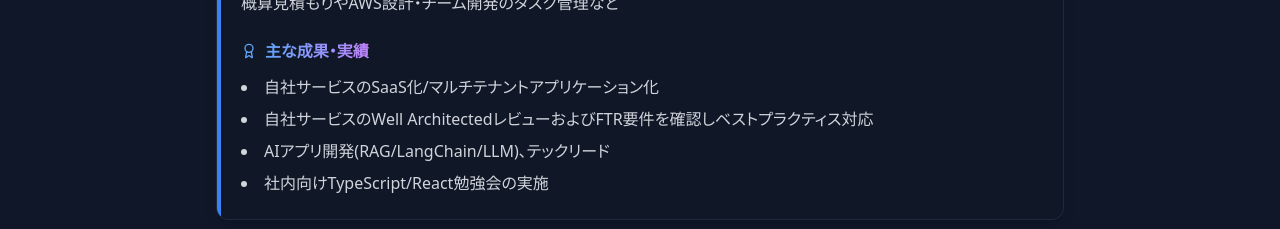
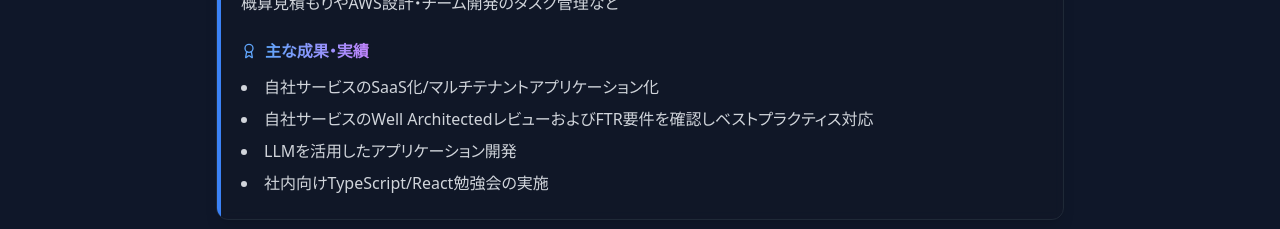
Before and after one commit to daikimatsura/portfolio, a Next.js app: page /job-history in a window 1280 px wide. Shown: the part 1040-1269 px from the top of the page. Built offline with nearby package versions, Linux system fonts and the light colour scheme.

Commit message:
微修正

```diff
--- a/src/components/pages/JobHistory.tsx
+++ b/src/components/pages/JobHistory.tsx
@@ -16,7 +16,7 @@ const careerData: CareerHistory[] = [
     achievements: [
       "自社サービスのSaaS化/マルチテナントアプリケーション化",
       "自社サービスのWell ArchitectedレビューおよびFTR要件を確認しベストプラクティス対応",
-      "AIアプリ開発(RAG/LangChain/LLM)、テックリード",
+      "LLMを活用したアプリケーション開発",
       "社内向けTypeScript/React勉強会の実施",
     ],
   },
@@ -109,9 +109,8 @@ const JobHistory = () => {
 };
 
 export default JobHistory;
-
 /*
-const careerData: CareerHistory[] = [
+const careerData1: CareerHistory[] = [
   {
     id: "0",
     company: "大学生",
@@ -229,8 +228,9 @@ const careerData: CareerHistory[] = [
     description:
       "自社サービス開発の他、Amazon Connect構築や少人数チームのテックリードを担当。\n概算見積もりやAWS設計・チーム開発のタスク管理など",
     achievements: [
-      "自社サービスのSaaS化",
+      "自社サービスのSaaS化/マルチテナントアプリケーション化",
       "社内向けTypeScript/React勉強会の実施",
+      "LLMを活用したアプリケーション開発",
     ],
     projectHighlights: [
       {
```
